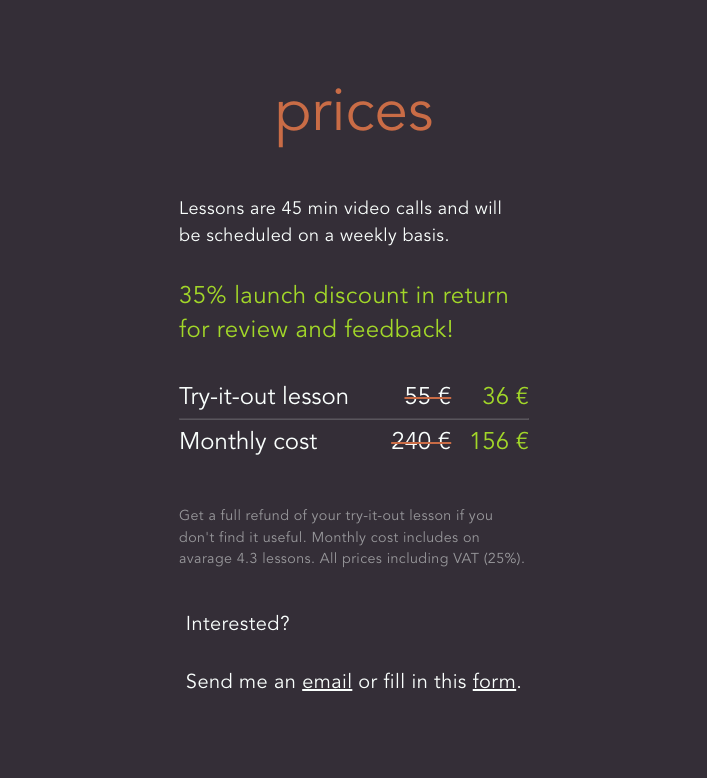
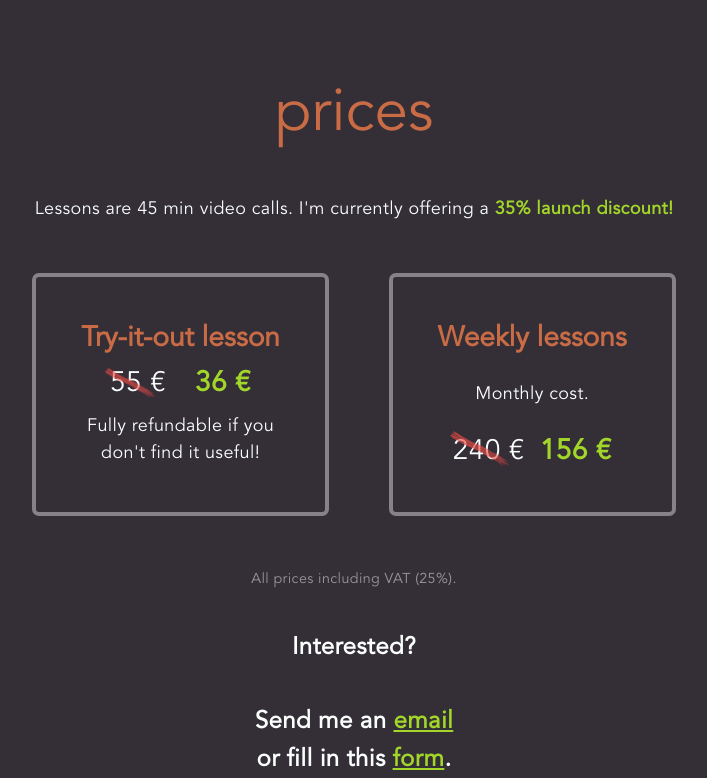
Before and after one commit to pletter/petterrylen.com, a Jekyll site: the page built from songwriting/index.markdown, in a window 1280 px wide, cut to the strip 1914-2692 px from the top of the page. Shown: the whole strip, without its empty margins (286-993 px from the left). Built offline with Jekyll 4.4.1, drawn with Linux system fonts in a browser that asks for light colours; some of the changed text lies outside the part shown.

Commit message:
new prices desing and free lessons in faq

```diff
--- a/_layouts/songwriting.html
+++ b/_layouts/songwriting.html
@@ -192,24 +192,29 @@
 			color: #C96C46;
 		}
 
+		.green {
+			color: #A2D729;
+		}
+
 		.track {
 			font-size: 18px;
+			font-weight: 100;
 		}
 
 		.trackdesc {
-			text-align: left;
-			margin: 45px 0px 20px;
+			text-align: center;
+			margin: 45px 35px 20px;
 			letter-spacing: 0.4px;
 			line-height: 1.5em;
-			width: 350px
 		}
 
 		.interested {
-			text-align: left;
+			text-align: center;
 			margin: 20px;
 			letter-spacing: 0.4px;
-			font-size: 20px;
-			line-height: 1.45em;
+			font-size: 24px;
+			font-weight: 900;
+			line-height: 1.55em;
 		}
 
 		.trackfacts {
@@ -220,62 +225,46 @@
 		}
 
 		h6 {
-			font-size: 24px;
-			font-weight: 500;
+			font-size: 28px;
+			font-weight: 900;
 		}
 
-		.trackfacts span {
-			font-weight: 500;
-			letter-spacing: 0.4px;
+		.pricebox {
+			display: flex;
+			flex-direction: column;
+			border: 4px solid #858388;
+			border-radius: 7px;
+			padding: 45px;
+			text-align: center;
+			margin: 30px;
+			background-color:;
 		}
 
-		.videocallevery {
-			height: 36px;
-			width: inherit;
-			margin: 0px 0px 0px 0px;
-			margin-bottom: 9px;
+		.pricebox div {
+			display: flex;
+			justify-content: space-evenly;
+			margin: 15px 0px 0px;
+			letter-spacing: 0.4px;
+			line-height: 1.5em;
 		}
 
-		.prices {
-			width: 350px;
-			margin: 25px 0px 25px;
+		.pricebox img {
+			position: absolute;
+			opacity: 0.7;
 		}
 
-		hr {
-			opacity: 0.2;
-			margin: 5px 0px 9px;
-		}
-
-		.prices div {
-			display: grid;
-			grid-template-columns: 2.5fr 1fr 1fr;
-		}
-
-		.prices div span {
-			color: #A2D729;
-			align-self: end;
-			font-size: 15px;
-			margin-bottom: 2px;
-		}
-
-		.prices h6 {
-			align-self: end;
-		}
-
-		.prices h6:nth-child(3){
-			text-align: right;
-		}
-
-		.prices h6:nth-child(2){
-			text-align: right;
+		#prices {
+			display: flex;
+			flex-wrap: wrap;
+			justify-content: center;
+			margin: 0 auto;
 		}
 
 		.vat {
-			width: 350px;
 			opacity: 0.5;
-			margin: 20px 0px 17px;
+			margin: 20px;
 			font-size: 14.3px;
-			text-align: left;
+			text-align: center;
 			margin: 23px auto 20px;
 			letter-spacing: 0.4px;
 			line-height: 1.5em;
@@ -286,35 +275,6 @@
 			flex-direction: column;
 			align-items: center;
 			margin-bottom: 60px;
-		}
-
-		.alternative {
-			margin-bottom: 0px;
-		}
-
-		#biweekly {
-			display: flex;
-			flex-direction: row;
-			justify-content: space-between;
-			width: 380px;
-		}
-
-		#biweekly img {
-			margin: 0px 0px 9px 0px;
-		}
-
-		.videocalleven {
-				height: 30px;
-				width: inherit;
-			}
-
-		.written {
-			height: 30px;
-			width: inherit;
-		}
-
-		.tracksignup {
-			margin-left: 0px !important;
 		}
 
 		#aboutme {
@@ -394,6 +354,19 @@
 			line-height: 1.5em;
 		}
 
+		.midbr {
+			display: none;
+		}
+
+		@media screen and (max-width: 736px){
+
+			.midbr {
+				display: block;
+			}
+
+
+		}
+
 		@media screen and (max-width: 600px) {
 
 			#titles {
@@ -441,9 +414,12 @@
 				font-size: 15vw;
 			}
 
+			#prices {
+				display: flex;
+				flex-direction: column;
+			}
+
 			.vat {
-				font-size: 4vw;
-				width: 80vw;
 			}
 
 			.wide {
@@ -455,27 +431,17 @@
 			}
 
 			.trackdesc {
-				font-size: 4vw;
 				margin-top: 25px;
 				width: 80vw;
 			}
 
-			.prices, .trackfacts span {
-				font-size: 4vw;
-			}
-
-			.prices {
-				width: 80vw;
+			.pricebox {
+				padding: 20px;
 			}
 
 			.track h6 {
-				font-size: 5vw;
-			}
-
-			#biweekly {
-				width: 100%;
-				display: flex;
-				justify-content: space-evenly;
+				font-size: 25px;
+				font-weight: 900;
 			}
 
 			#aboutme, #questions {
@@ -495,7 +461,19 @@
 				width: 80vw;
 			}
 
+			.mobilebr {
+				display: block;
+			}
+
 		}
+
+		@media screen and (max-width: 500px) {
+
+		.midbr {
+			display: none;
+		}
+
+	}
 
 	</style>
 	<link rel="shortcut icon" href="/favicon.png" type="image/x-icon">
--- a/songwriting/index.markdown
+++ b/songwriting/index.markdown
@@ -48,41 +48,36 @@ image:
 			prices
 		</h5>
 		<div class="trackdesc">
-			Lessons are 45 min video calls and will be scheduled on a weekly&nbsp;basis.
+			Lessons are 45 min video calls. I'm&nbsp;currently <br class="midbr"> offering a <strong class="green">35%&nbsp;launch&nbsp;discount!</strong>
 		</div>
-		<div style="margin: 10px 0 10px"  class="trackdesc">
-			<h6 style="color: #A2D729; letter-spacing: 0.45px;
-			line-height: 1.45em;">35% launch discount in return <br class="wide">for review and&nbsp;feedback!</h6>
+		<div>
 		</div>
-		<div style="display: none;" class="alternative" id="biweekly">
-			<div class="trackfacts">
-				<img class="videocalleven" src="/images/videocall.png">
-				<h6>45 min video call</h6>
-				<span>every week</span>
+			<div id="prices">
+			<div class="pricebox">
+				<h6 class="orange">Try-it-out lesson</h6>
+				<div style="position: relative;">
+					<img style="width: 60px;top: -78px;left: 22px;"  src="/images/redstroke.png">
+					<h6 style="font-weight: 100;">55 €</h6><h6 class="green">36 €</h6></div>
+				<div>Fully refundable if you <br>don't find it useful!</div>
 			</div>
-			<div class="trackfacts">
-				<img class="written" src="/images/written.png">
-				<h6>written feedback</h6>
-				<span>once a week</span>
+			<div class="pricebox">
+				<h6 class="orange">Weekly lessons</h6>
+				<div style="margin: 25px 0px 16px;">Monthly cost.</div>
+				<div style="position: relative;"><h6 style="font-weight: 100;">240 €</h6>
+				<img style="width: 70px;top: -83px;left: 10px;" class src="/images/redstroke.png">
+				<h6 class="green">156 €</h6></div>
 			</div>
-		</div>
-		<div class="prices">
-			<div>
-				<h6>Try-it-out lesson</h6><h6 style="text-decoration: line-through; text-decoration-color: #C96C46;">55 €</h6><h6 style="color:#A2D729;">36 €</h6>
 			</div>
-			<hr>
-			<div>
-				<h6>Monthly cost</h6><h6 style="text-decoration: line-through; text-decoration-color: #C96C46;">240 €</h6><h6 style="color:#A2D729;">156 €</h6>
-			</div>
-		</div>
 		<div class="vat">
-			 Get a full refund of your try-it-out lesson if you don't find it useful. Monthly cost includes on avarage 4.3&nbsp;lessons. All prices including VAT&nbsp;(25%).
+			 All prices including VAT&nbsp;(25%).
 		</div>
 		<div class="interested">
 			Interested?
 			<br>
 			<br>
-			Send me an <a href="mailto:hello@pianopetter.com?subject=Online Songwriting Lessons&body=Hi Petter, I'm interested in songwriting lessons, what is your availability?">email</a> or fill&nbsp;in&nbsp;this&nbsp;<a href="https://docs.google.com/forms/d/e/1FAIpQLSdbnuIXr6BGFY0xWUUnSDahfmBnCHnvAWtnp_IJT8Hh5XMRSw/viewform?usp=pp_url&entry.1112249897=Weekly+track.+12+weeks+is+660%E2%82%AC.+4+weeks+is+236%E2%82%AC.">form</a>.
+			Send me an <a class="green" href="mailto:hello@pianopetter.com?subject=Online Songwriting Lessons&body=Hi Petter, I'm interested in songwriting lessons, what is your availability?">email</a>
+			<br>
+			 or fill&nbsp;in&nbsp;this&nbsp;<a class="green" href="https://docs.google.com/forms/d/e/1FAIpQLSdbnuIXr6BGFY0xWUUnSDahfmBnCHnvAWtnp_IJT8Hh5XMRSw/viewform?usp=pp_url&entry.1112249897=Weekly+track.+12+weeks+is+660%E2%82%AC.+4+weeks+is+236%E2%82%AC.">form</a>.
 		</div>
 	</div>
 	<div style="display: none;" class="track">
@@ -186,6 +181,10 @@ image:
 	Do you teach [insert musical&nbsp;genre]?
 	</div>
 	Yes.
+	<div>
+	What if I can't afford to pay for lessons&nbsp;?
+	</div>
+	Congratulations for reading this far! Since I'm just launching this business and I'm eager to get started and get some feedback, I've decided to give 3 people a month's worth of free lessons. So just <a href="mailto:hello@pianopetter.com?subject=Online Songwriting Lessons&body=Hi Petter, I'm interested in the offer of free songwriting lessons, is it still available?">send me an email</a> and tell what you want help with and I'll get back to you if you're amonst the first 3 to write.
 </div>
 <img class="wideimg" src="/images/mic.jpg">
 <img class="mobilimg" src="/images/micmobil.jpg">
```
Also changed, not shown: other parts of songwriting/index.markdown (+2 -2 lines), images/redstroke.png (added).
